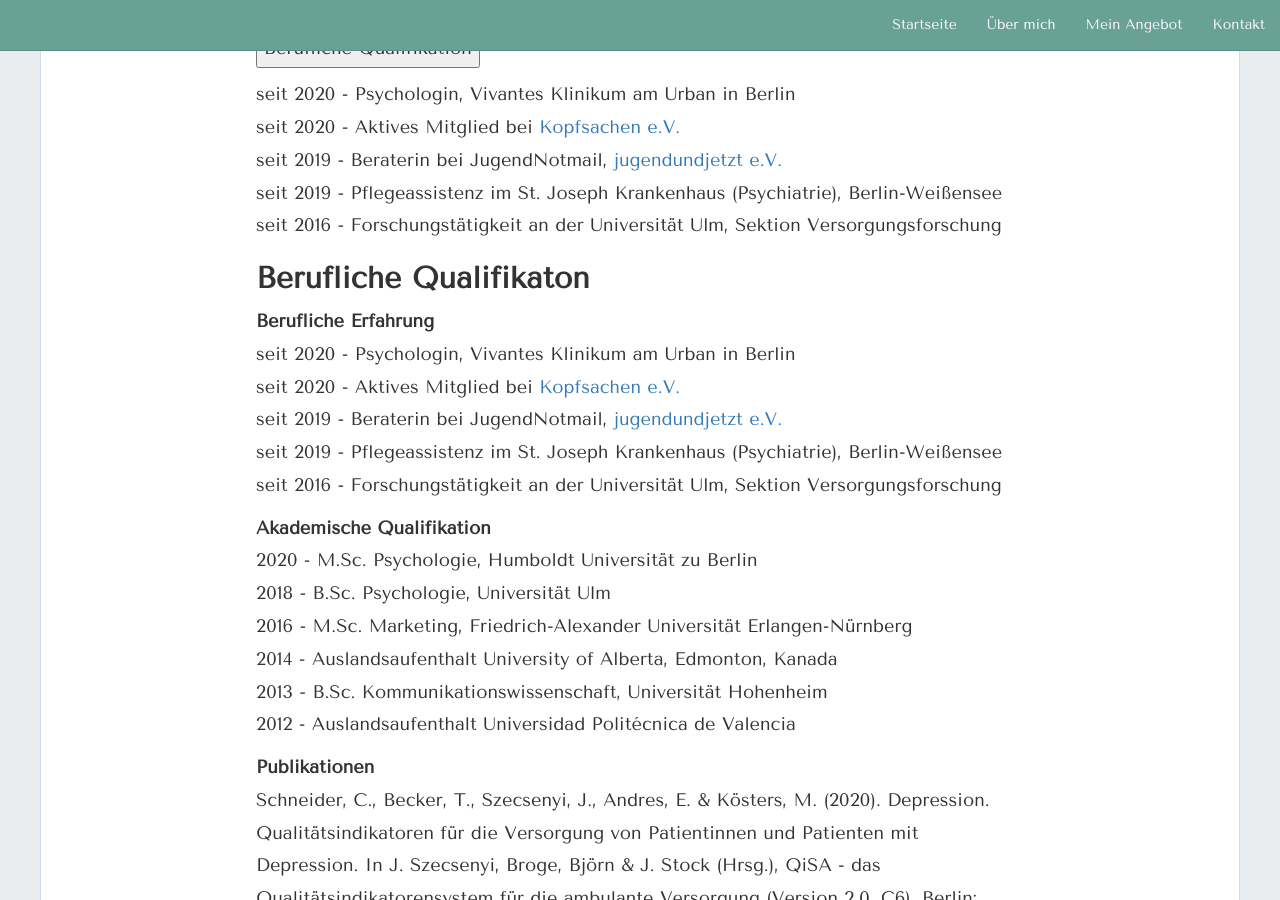
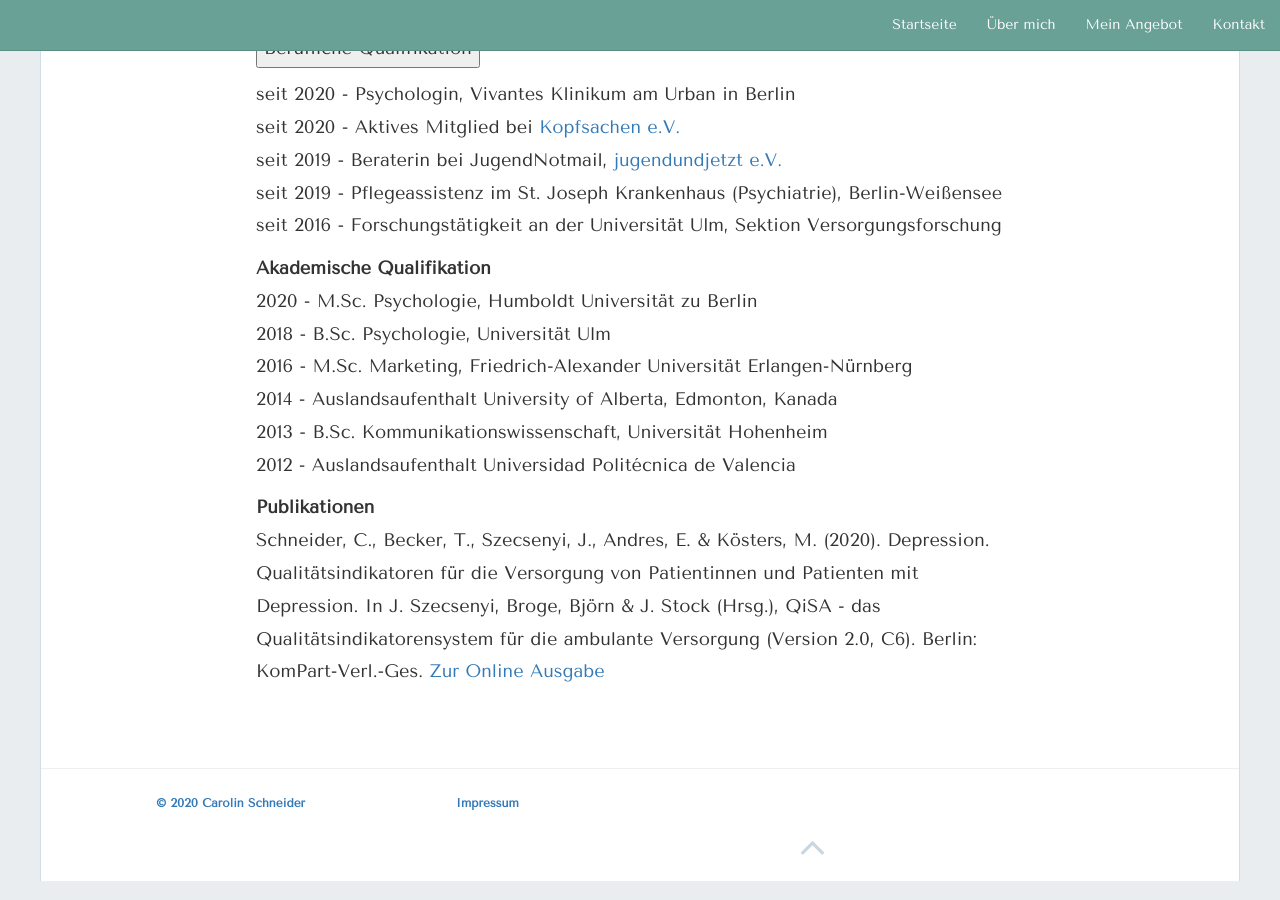
Before and after one commit to carolinschneider/carolinschneider.github.io, a Jekyll site: the page built from about.md, in a window 1280 px wide and 900 px high, scrolled down 461 px. Built offline with Jekyll 4.4.1, drawn with Linux system fonts in a browser that asks for light colours; nearby versions of some CDN libraries.

Commit message:
Update about.md

```diff
--- a/about.md
+++ b/about.md
@@ -24,15 +24,6 @@ seit 2019 - Pflegeassistenz im St. Joseph Krankenhaus (Psychiatrie), Berlin-Wei
 seit 2016 - Forschungstätigkeit an der Universität Ulm, Sektion Versorgungsforschung </p>
 </div>
 
-## Berufliche Qualifikaton
-
-**Berufliche Erfahrung** <br />
-seit 2020 - Psychologin, Vivantes Klinikum am Urban in Berlin <br />
-seit 2020 - Aktives Mitglied bei <a href="https://www.kopfsachen.org/">Kopfsachen e.V. </a>  <br />
-seit 2019 - Beraterin bei JugendNotmail, <a href="https://www.jugendnotmail.de/"> jugendundjetzt e.V. </a> <br />
-seit 2019 - Pflegeassistenz im St. Joseph Krankenhaus (Psychiatrie), Berlin-Weißensee <br />
-seit 2016 - Forschungstätigkeit an der Universität Ulm, Sektion Versorgungsforschung <br />
-
 **Akademische Qualifikation** <br />
 2020 - M.Sc. Psychologie, Humboldt Universität zu Berlin <br />
 2018 - B.Sc. Psychologie, Universität Ulm <br />
```
